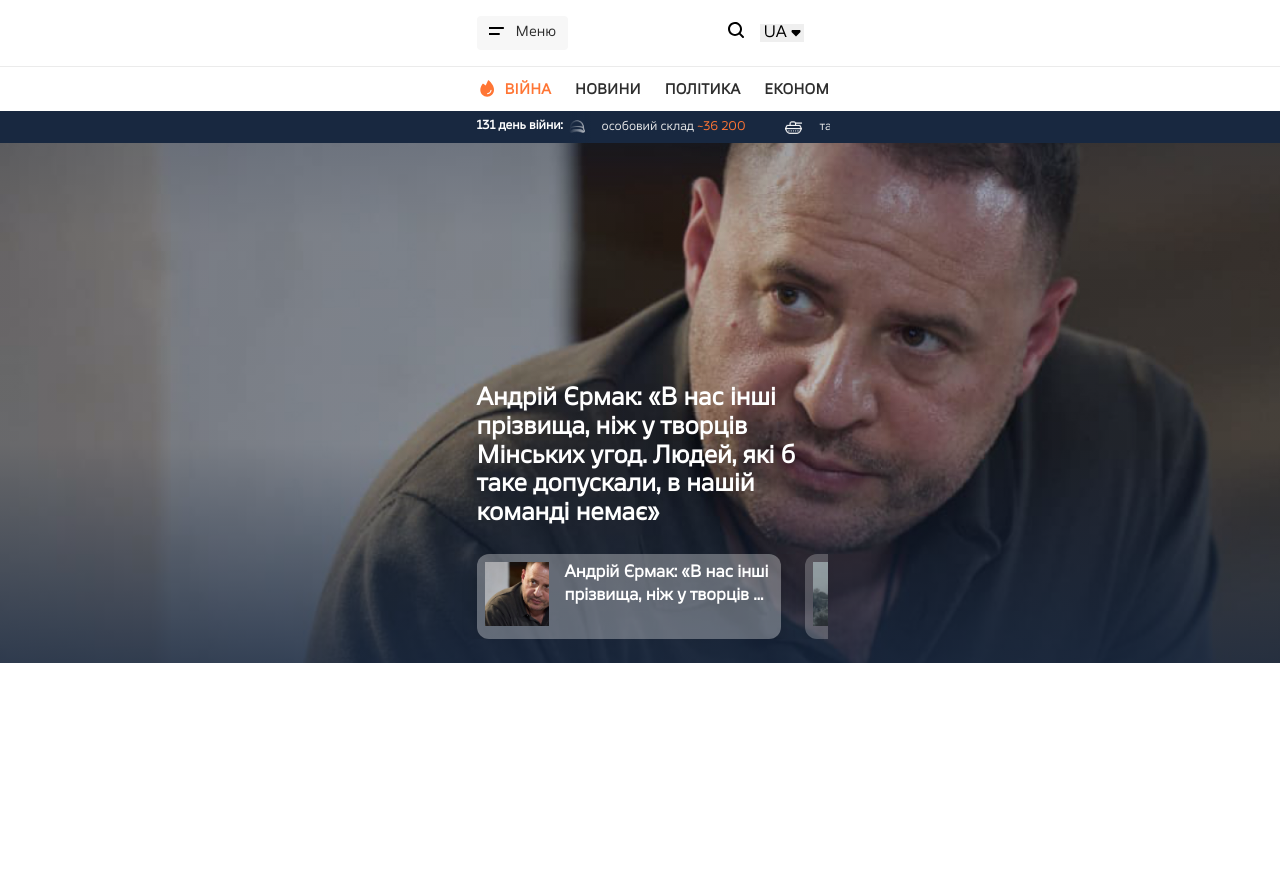
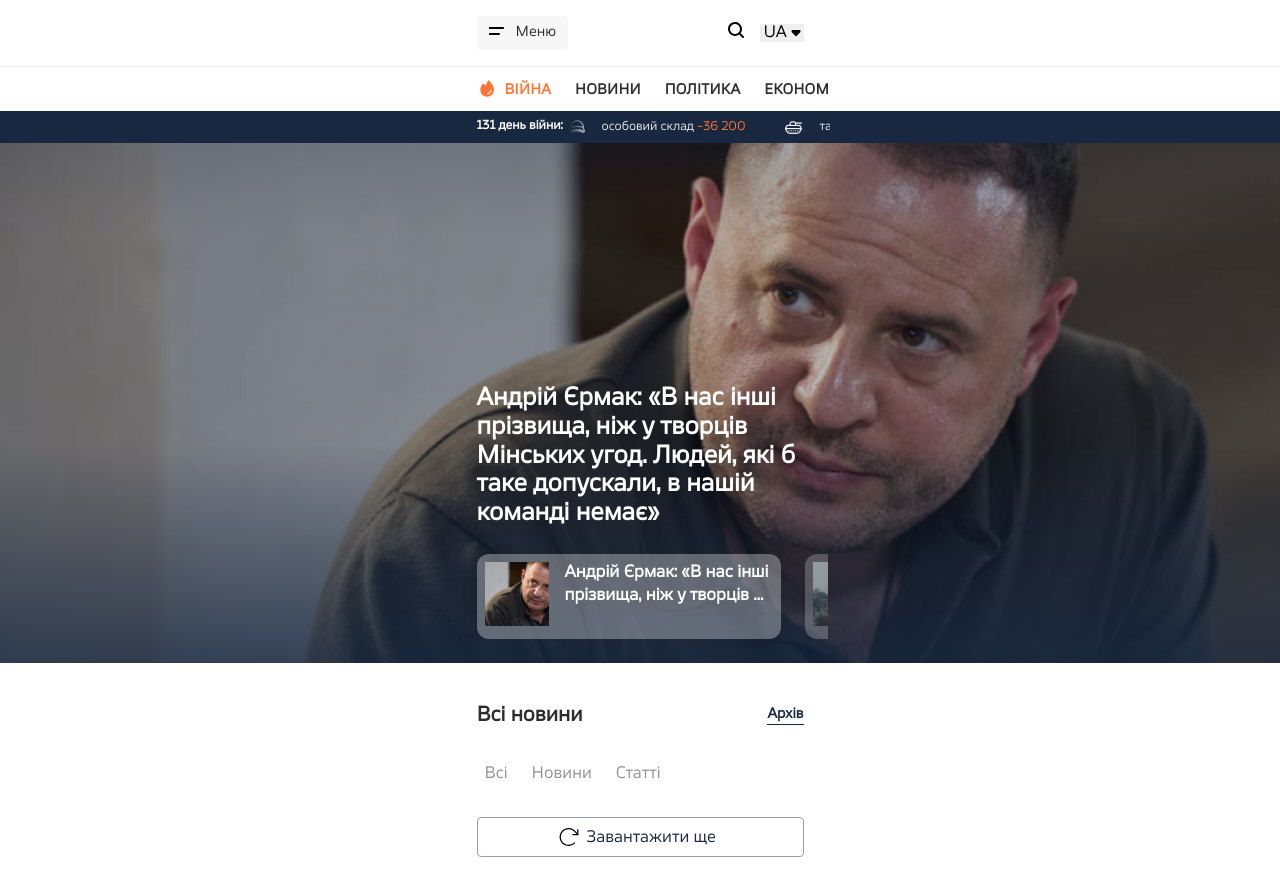
Before and after one commit to viamur/News-site, a React (Create React App) app: page / in a window 1280 px wide. Before the commit the page ends 800 px from the top, so only its background shows below. Built offline with nearby package versions, Linux system fonts and the light colour scheme.

Commit message:
add section all news(title, nav, btn-bottom)

```diff
--- /dev/null
+++ b/src/components/AllNews/AllNews.jsx
@@ -0,0 +1,44 @@
+import { Link } from 'react-router-dom';
+import Container from '../Container/Container';
+
+import sprite from '../../images/icon/sprite.svg';
+import s from './AllNews.module.scss';
+
+const AllNews = () => {
+  return (
+    <section className={s.section}>
+      <Container>
+        <div className={s.top}>
+          <h2 className={s.top__title}>Всі новини</h2>
+          <Link className={s.top__link}>Архiв</Link>
+        </div>
+        <ul className={s.nav}>
+          <li className={s.nav__item}>
+            <button type="button" name="all" className={s.nav__btn}>
+              Всі
+            </button>
+          </li>
+          <li className={s.nav__item}>
+            <button type="button" name="news" className={s.nav__btn}>
+              Новини
+            </button>
+          </li>
+          <li className={s.nav__item}>
+            <button type="button" name="article" className={s.nav__btn}>
+              Статті
+            </button>
+          </li>
+        </ul>
+        <ul></ul>
+        <button type="button" className={s.btnGet}>
+          <svg className={s.btnGet__svg} width={20} height={20}>
+            <use href={sprite + '#icon-' + 'refresh'}></use>
+          </svg>
+          Завантажити ще
+        </button>
+      </Container>
+    </section>
+  );
+};
+
+export default AllNews;
--- /dev/null
+++ b/src/components/AllNews/AllNews.module.scss
@@ -0,0 +1,80 @@
+.section {
+  padding-top: 40px;
+  padding-bottom: 40px;
+
+  background-color: var(--white);
+}
+.top {
+  display: flex;
+  justify-content: space-between;
+  align-items: center;
+
+  margin-bottom: 32px;
+
+  &__title {
+    font-weight: 600;
+    font-size: 20px;
+    line-height: 1.3;
+    color: #2d2d2d;
+  }
+  &__link {
+    font-weight: 600;
+    font-size: 14px;
+    line-height: 1.21;
+
+    border-bottom: 1px solid var(--primary-blue);
+  }
+}
+
+.nav {
+  display: flex;
+
+  margin-bottom: 32px;
+
+  &__item:not(:last-child) {
+    margin-right: 8px;
+  }
+  &__btn {
+    padding: 4px 8px 2px 8px;
+    border-radius: 4px;
+
+    background-color: transparent;
+    color: #919191;
+    border: none;
+
+    transition: all var(--transition);
+    cursor: pointer;
+    &Active,
+    &:hover,
+    &:focus {
+      color: var(--primary-orange);
+      background-color: #ffeae0;
+    }
+  }
+}
+.btnGet {
+  display: flex;
+
+  width: 100%;
+  border-radius: 4px;
+  padding: 9px 81px 6px 81px;
+
+  background-color: transparent;
+  border: 1px solid #979ea9;
+
+  font-weight: 500;
+  font-size: 16px;
+  line-height: 1.4;
+  color: #182840;
+
+  transition: all var(--transition);
+  cursor: pointer;
+  &:hover,
+  &:focus {
+    background-color: var(--neutral);
+  }
+
+  &__svg {
+    margin-right: 8px;
+  }
+}
--- a/src/components/App.js
+++ b/src/components/App.js
@@ -1,6 +1,7 @@
 import Header from './Header/Header';
 import InfoWar from './InfoWar/InfoWar';
 import Hero from './Hero/Hero';
+import AllNews from './AllNews/AllNews';
 
 import './App.scss';
 
@@ -11,6 +12,7 @@ function App() {
       <main>
         <InfoWar />
         <Hero />
+        <AllNews />
       </main>
     </>
   );
--- a/src/index.js
+++ b/src/index.js
@@ -2,11 +2,14 @@ import React from 'react';
 import ReactDOM from 'react-dom/client';
 import './index.scss';
 import App from './components/App';
+import { BrowserRouter } from 'react-router-dom';
 
 const root = ReactDOM.createRoot(document.getElementById('root'));
 root.render(
   <React.StrictMode>
-    <App />
+    <BrowserRouter>
+      <App />
+    </BrowserRouter>
   </React.StrictMode>
 );
 
```
